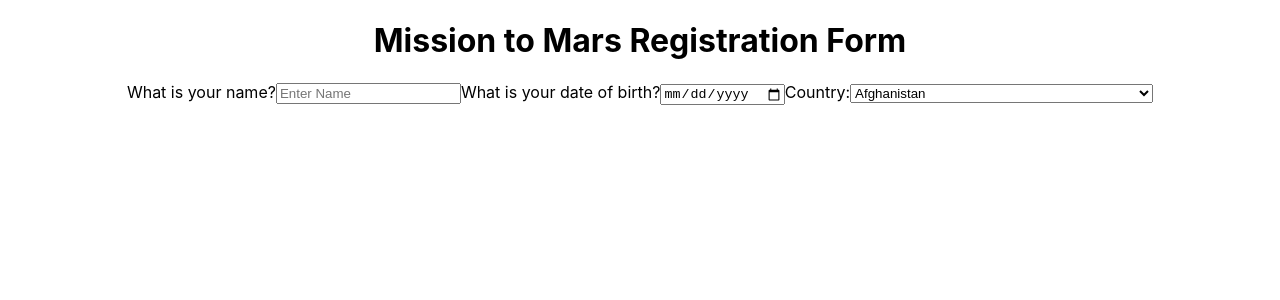
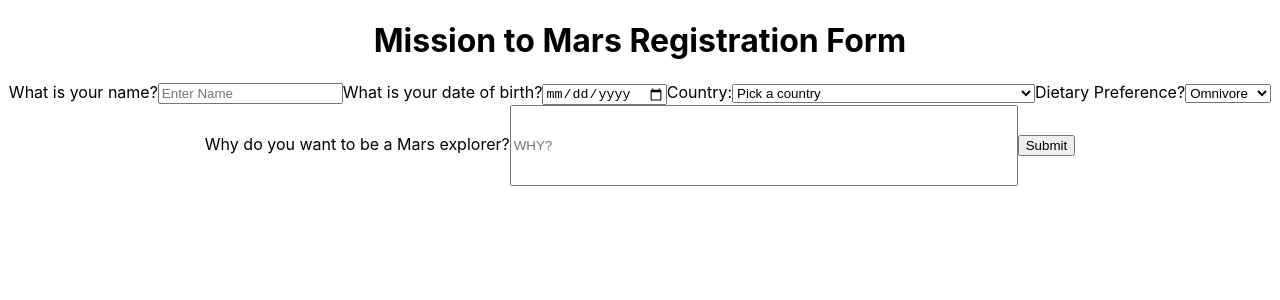
Before and after one commit to joinpursuit/Pursuit-Core-Web-Mars-Form-Lab, a React (Create React App) app in the folder mars_form_app/: page / in a window 1280 px wide. Shown: the top 300 px of the page. Built offline with nearby package versions, Linux system fonts and the light colour scheme.

Commit message:
working on formSubmit

```diff
--- a/mars_form_app/src/components/form.js
+++ b/mars_form_app/src/components/form.js
@@ -5,7 +5,10 @@ class Form extends React.Component {
   state = {
     name: "",
     birthDate: "yyyy-MM-dd",
-    country: "Afghanistan"
+    country: "",
+    dietaryPreference: "Omnivore",
+    whyMarsExpReason: "",
+    formCompleted: false,
   };
 
   handleChange = e => {
@@ -14,6 +17,13 @@ class Form extends React.Component {
       [e.target.name]: e.target.value
     });
   };
+
+  formCompleted = e => {
+      e.preventDefault();
+      let { name, birthDate, country, dietaryPreference, whyMarsExpReason } = this.state;
+      console.log(this.state);
+
+  }
 
   populateSelect = () => {
       return countries.map(country => {
@@ -24,12 +34,11 @@ class Form extends React.Component {
   }
 
   render() {
-    let { name, birthDate, country } = this.state;
-    console.log(this.state);
+    let { name, birthDate, country, dietaryPreference, whyMarsExpReason } = this.state;
     return (
       <div>
         <h1>Mission to Mars Registration Form</h1>
-        <form onSubmit={e => e.preventDefault()}>
+        <form onSubmit={this.formCompleted}>
           <label>
             What is your name?
             <input
@@ -52,9 +61,24 @@ class Form extends React.Component {
           <label>
             Country:
             <select value={country} name="country" onChange={this.handleChange}>
+                <option value="" disabled>Pick a country</option>
                 {country = this.populateSelect()}
             </select>
           </label>
+          <label>
+              Dietary Preference?
+              <select value={dietaryPreference} name="dietaryPreference" onChange={this.handleChange}>
+                <option value="omnivore">Omnivore</option>
+                <option value="vegetarian">Vegetarian</option>
+                <option value="vegan">Vegan</option>
+              </select>
+          </label>
+          <br></br>
+          <label>
+              Why do you want to be a Mars explorer?
+              <input type="text" value={whyMarsExpReason} name="whyMarsExpReason" placeholder="WHY?" style={{width: "500px", height: "75px"}} onChange={this.handleChange}></input>
+          </label>
+          <button type="submit">Submit</button>
         </form>
       </div>
     );
```
